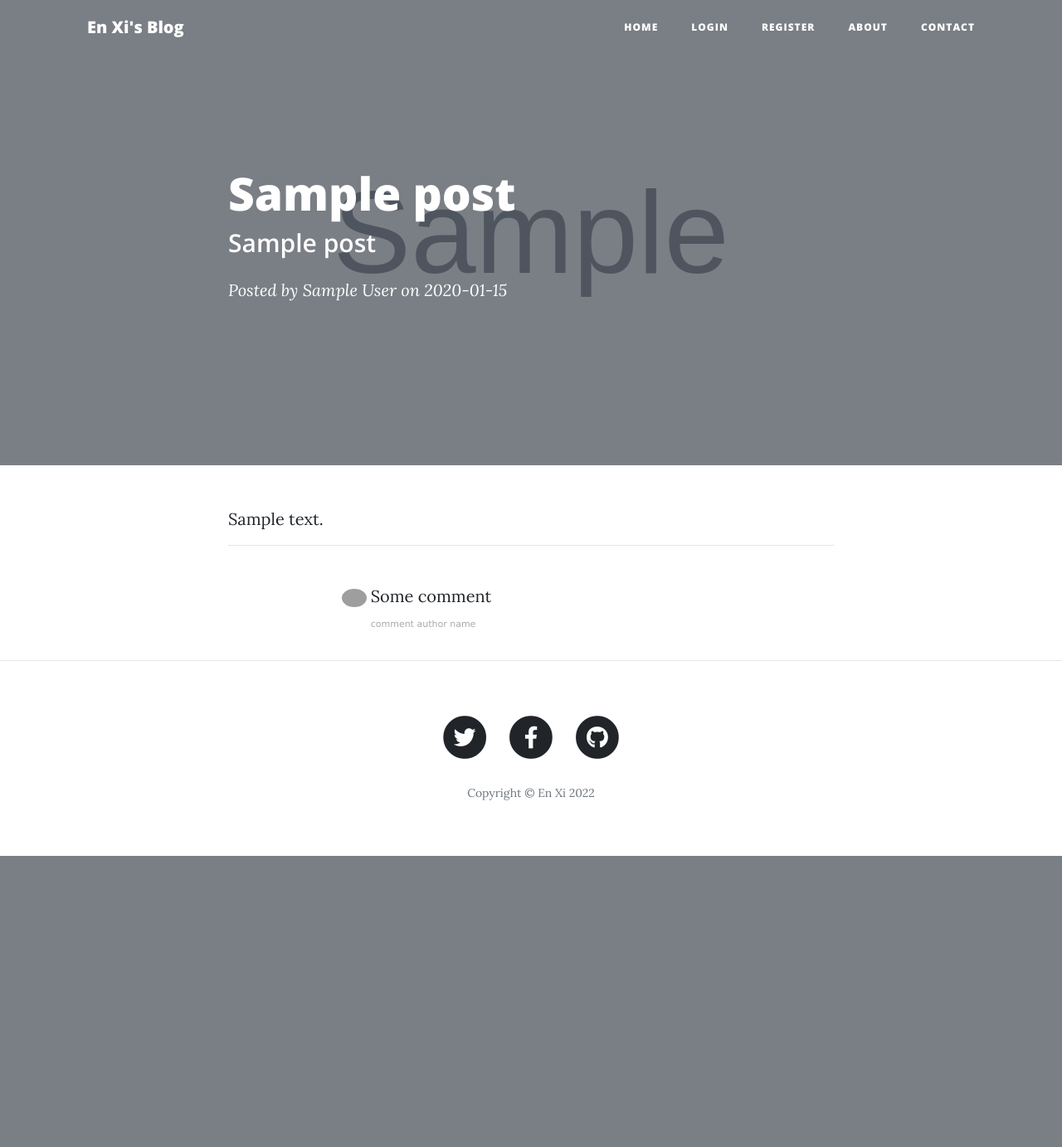
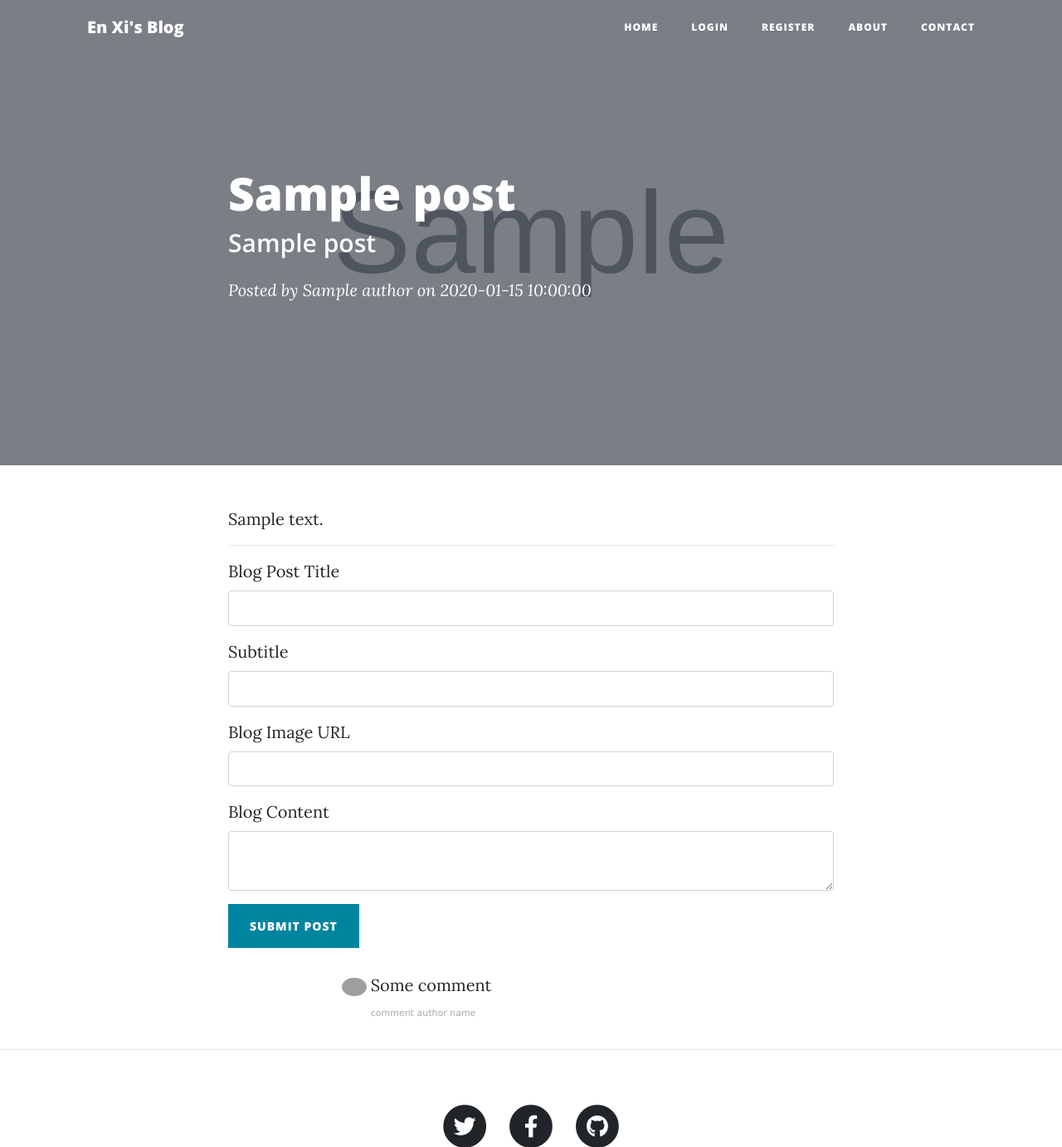
Before and after one commit to limenxi07/web-development, a Flask app: template 2-blog/templates/post.html in a window 1280 px wide. Shown: the top 1383 px of the page at 83% size. Before the commit the page ends 1032 px from the top, so only its background shows below. Run offline with Flask 2, Linux system fonts and the light colour scheme; tables that the repository leaves empty hold one stand-in row (values such as "Sample post"); the template is opened without the code that fills it: values that come from a table or form of the project are taken from there, most other values are stand-ins (such as "Sample title", 1, 10 or a date in 2020); grey boxes marked "Sample" are stand-in pictures; some libraries are stand-ins or nearby versions; grey boxes are pictures that could not be loaded.

Commit message:
comment func

```diff
--- a/4-blog-user-login/forms.py
+++ b/4-blog-user-login/forms.py
@@ -22,3 +22,8 @@
   email = StringField('Email', validators=[DataRequired(), Email()])
   password = PasswordField('Password', validators=[DataRequired()])
   submit = SubmitField('Register')
+
+
+class CommentForm(FlaskForm):
+  comment = CKEditorField('Comment', validators=[DataRequired()])
+  submit = SubmitField('Comment')
--- a/4-blog-user-login/main.py
+++ b/4-blog-user-login/main.py
@@ -4,13 +4,12 @@
 from flask import Flask, abort, flash, redirect, render_template, url_for
 from flask_bootstrap import Bootstrap
 from flask_ckeditor import CKEditor
-from flask_gravatar import Gravatar
 from flask_login import LoginManager, UserMixin, current_user, login_required, login_user, logout_user
 from flask_sqlalchemy import SQLAlchemy
 from sqlalchemy.orm import relationship
 from werkzeug.security import check_password_hash, generate_password_hash
 
-from forms import CreatePostForm, LoginForm, RegisterForm
+from forms import CreatePostForm, LoginForm, RegisterForm, CommentForm
 
 app = Flask(__name__)
 app.config['SECRET_KEY'] = '8BYkEfBA6O6donzWlSihBXox7C0sKR6b'
@@ -21,6 +20,15 @@
 db = SQLAlchemy(app)
 login_manager = LoginManager()
 login_manager.init_app(app)
+
+class User(UserMixin, db.Model):
+  __tablename__ = 'users'
+  id = db.Column(db.Integer, primary_key=True)
+  email = db.Column(db.String(100), unique=True, nullable=False)
+  name = db.Column(db.String(100), nullable=False)
+  password = db.Column(db.String(100), nullable=False)
+  posts = relationship('BlogPost', back_populates='author')
+  comments = relationship('Comment', back_populates='comment_author')
 
 
 class BlogPost(db.Model):
@@ -34,15 +42,17 @@
   img_url = db.Column(db.String(250), nullable=False)
   author_id = db.Column(db.Integer, db.ForeignKey('users.id'))
   author = relationship('User', back_populates='posts')
+  comments = relationship('Comment', back_populates='parent_post')
 
 
-class User(UserMixin, db.Model):
-  __tablename__ = 'users'
+class Comment(db.Model):
+  __tablename__ = 'comments'
   id = db.Column(db.Integer, primary_key=True)
-  email = db.Column(db.String(100), unique=True, nullable=False)
-  name = db.Column(db.String(100), nullable=False)
-  password = db.Column(db.String(100), nullable=False)
-  posts = relationship('BlogPost', back_populates='author')
+  text = db.Column(db.Text, nullable=False)
+  author_id = db.Column(db.Integer, db.ForeignKey('users.id'))
+  author = relationship('User', back_populates='comments')
+  post_id = db.Column(db.Integer, db.ForeignKey('blog_posts.id'))
+  post = relationship('BlogPost', back_populates='comments')
 db.create_all()
 
 
@@ -115,9 +125,20 @@
 
 
 @app.route("/post/<int:post_id>")
+@login_required
 def show_post(post_id):
   requested_post = BlogPost.query.get(post_id)
-  return render_template("post.html", post=requested_post, login=current_user.is_authenticated)
+  form = CommentForm()
+  if form.validate_on_submit():
+    if not current_user.is_authenticated:
+      flash('Please log in to comment.')
+      return redirect(url_for('login'))
+    else:
+      new = Comment(text=form.comment.data)
+      db.session.add(new)
+      db.session.commit()
+      return redirect(url_for('show_post'))
+  return render_template("post.html", post=requested_post, login=current_user.is_authenticated, form=form)
 
 
 @app.route("/about")
--- a/4-blog-user-login/templates/post.html
+++ b/4-blog-user-login/templates/post.html
@@ -1,4 +1,5 @@
 {% include "header.html" %}
+{% import "bootstrap/wtf.html" as wtf %}
 
 <!-- Page Header -->
 <header class="masthead" style="background-image: url('{{post.img_url}}')">
@@ -33,6 +34,10 @@
 
 
         <!-- Comments Area -->
+        {{ ckeditor.load() }}
+        {{ ckeditor.config(name='comment') }}
+        {{ wtf.quick_form(form, novalidate=True, button_map={"submit": "primary"}) }}
+
         <div class="col-lg-8 col-md-10 mx-auto comment">
           <ul class="commentList">
             <li>
```
Also changed, not shown: 4-blog-user-login/blog.db.
